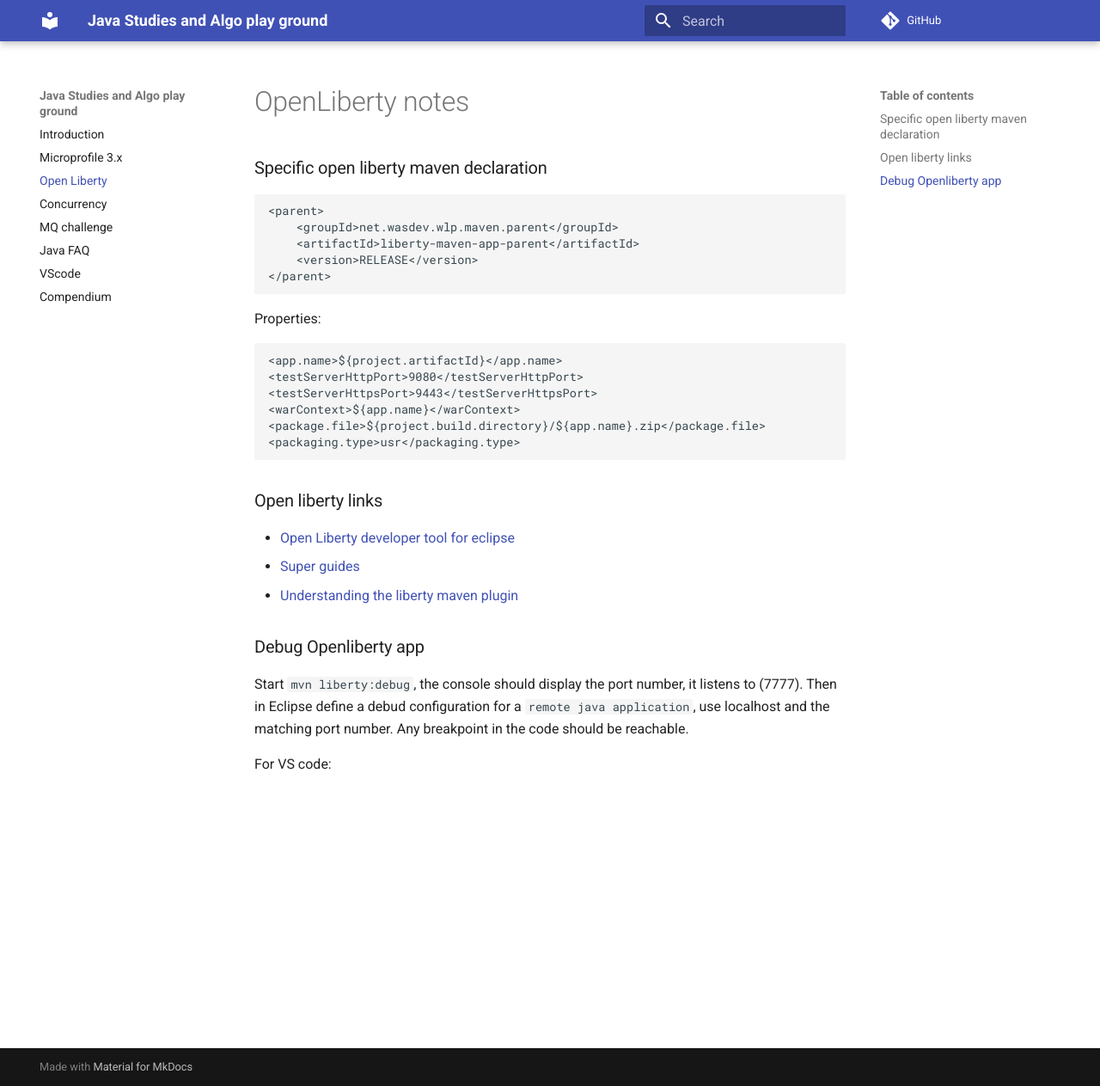
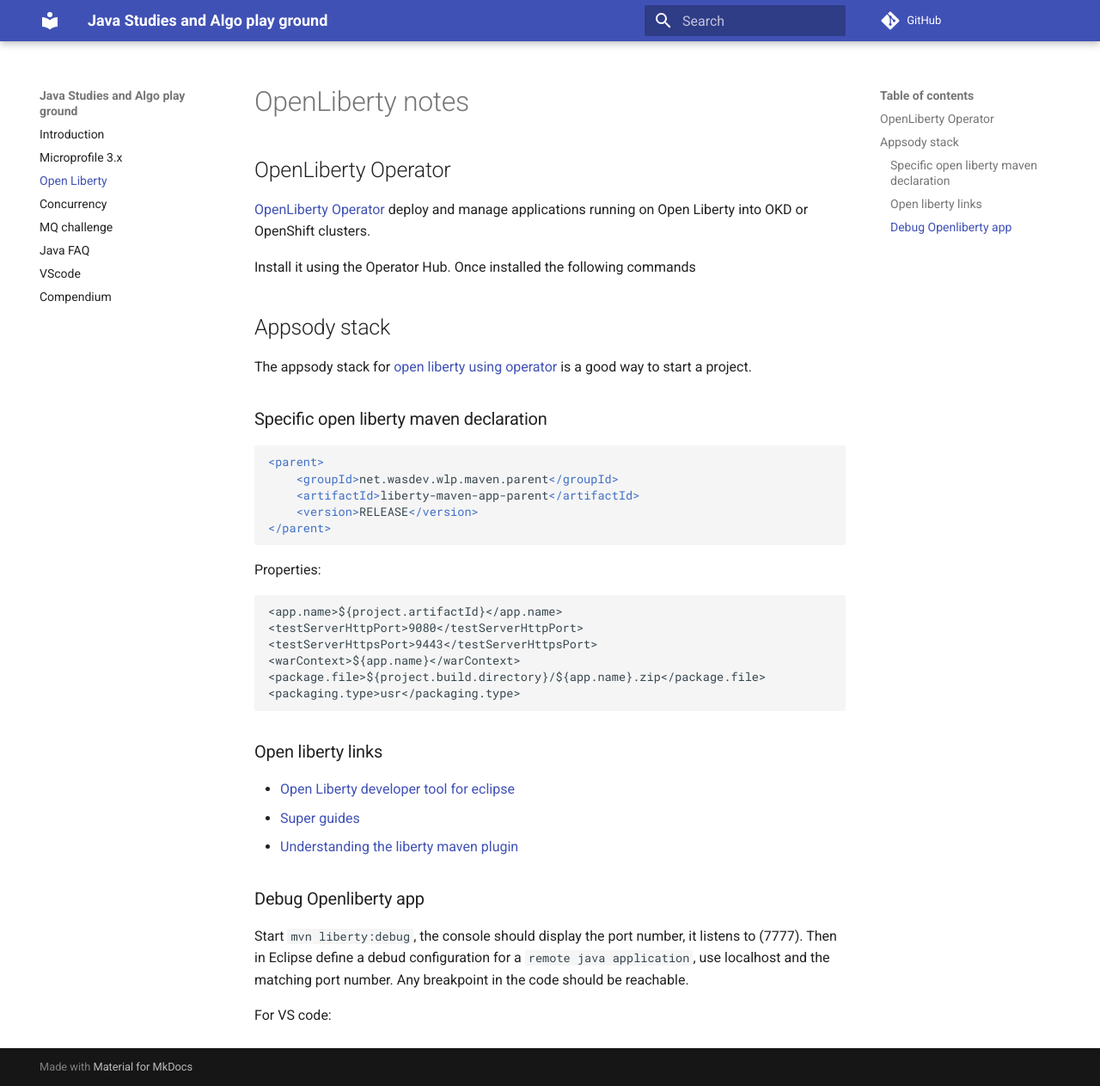
Before and after one commit to jbcodeforce/java-studies, an MkDocs documentation site: the page built from docs/openliberty.md, in a window 1280 px wide and 1263 px high. Shown: the whole window at 86% size. Built offline with MkDocs 1.6.1 and Material for MkDocs 9.7.7, drawn with Linux system fonts in a browser that asks for light colours; comment, search, counter and statistics services are not loaded.

Commit message:
update open liberty

````diff
--- a/docs/openliberty.md
+++ b/docs/openliberty.md
@@ -1,8 +1,18 @@
 # OpenLiberty notes
+
+## OpenLiberty Operator
+
+[OpenLiberty Operator](https://github.com/OpenLiberty/open-liberty-operator) deploy and manage applications running on Open Liberty into OKD or OpenShift clusters.
+
+Install it using the Operator Hub. Once installed the following commands
+
+## Appsody stack
+
+The appsody stack for [open liberty using operator](https://github.com/appsody/stacks/tree/master/incubator/java-openliberty) is a good way to start a project.
 
 ### Specific open liberty maven declaration
 
-```
+```xml
 <parent>
 	<groupId>net.wasdev.wlp.maven.parent</groupId>
 	<artifactId>liberty-maven-app-parent</artifactId>
````
Also changed, not shown: docs/index.md (+2 -4 lines).
